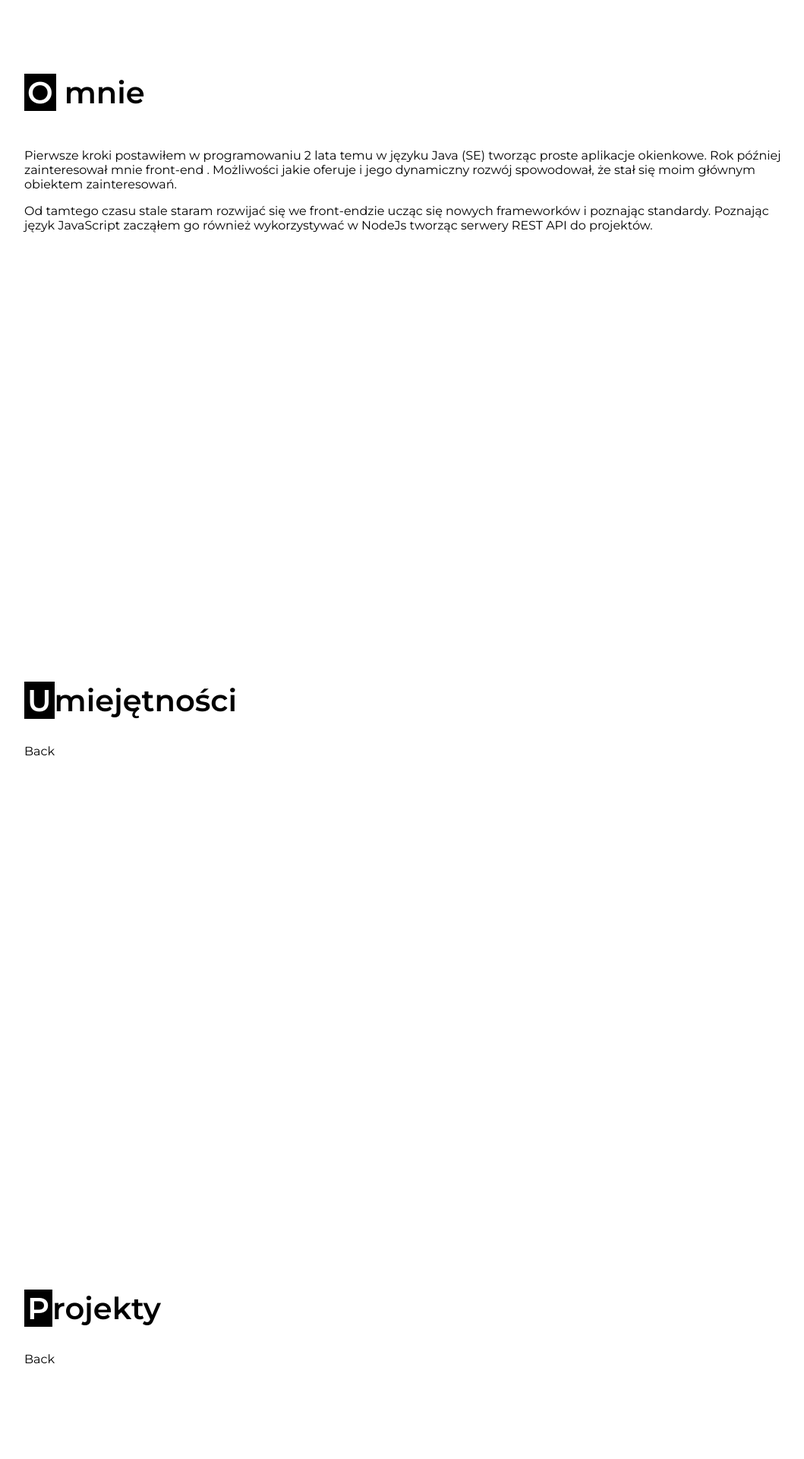
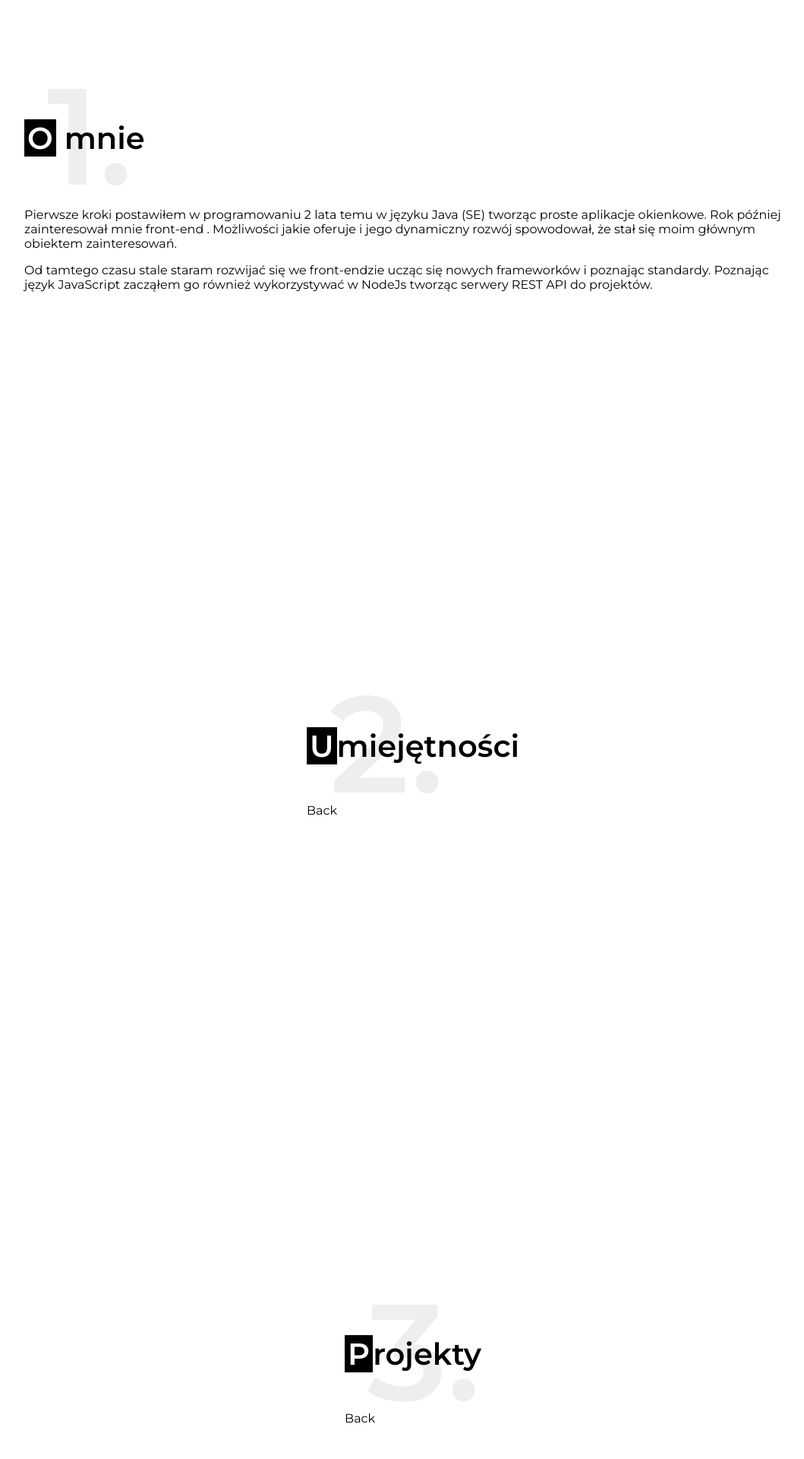
Before and after one commit to qqavon/My-portfolio, a React (Create React App) app: page /sections in a window 1280 px wide. Shown: the top 1920 px of the page at 76% size, without its empty margins (96-1155 px from the left). Built offline with nearby package versions, Linux system fonts and the light colour scheme; the HTML template or start-up script is replaced by a standard one.

Commit message:
Added section numbers

```diff
--- a/src/components/AboutMe/AboutMe.js
+++ b/src/components/AboutMe/AboutMe.js
@@ -4,7 +4,10 @@ import './aboutMe.css'
 const AboutMe = () => {
     return (
         <section id="about-me" className="about-me">
-            <h1> O mnie </h1>
+            <h1 className="section-name">
+                O mnie
+                <span className="section-name__background-text"> 1. </span>
+            </h1>
             <div className="description">
                 <p>
                     Pierwsze kroki postawiłem w programowaniu 2 lata temu w języku Java (SE) tworząc proste aplikacje okienkowe. Rok później zainteresował mnie front-end . Możliwości jakie oferuje i jego dynamiczny rozwój spowodował, że stał się moim głównym obiektem zainteresowań.
--- a/src/components/Contact/Contact.js
+++ b/src/components/Contact/Contact.js
@@ -4,7 +4,10 @@ import { Link } from 'react-router-dom'
 const Contact = () => {
     return (
         <section id="contact">
-            <h1> Kontakt </h1>
+            <h1 className="section-name">
+                Kontakt
+                <span className="section-name__background-text"> 4. </span>
+            </h1>
             <Link to="/" > Back </Link>
         </section>
     )
--- a/src/components/Projects/Projects.js
+++ b/src/components/Projects/Projects.js
@@ -4,7 +4,10 @@ import { Link } from 'react-router-dom'
 const Projects = () => {
     return (
         <section id="projects">
-            <h1> Projekty </h1>
+            <h1 className="section-name">
+                Projekty
+                <span className="section-name__background-text"> 3. </span>
+            </h1>
             <Link to="/" > Back </Link>
         </section>
     )
--- a/src/components/Skills/Skills.js
+++ b/src/components/Skills/Skills.js
@@ -4,7 +4,10 @@ import { Link } from 'react-router-dom'
 const Skills = () => {
     return (
         <section id="skills">
-            <h1> Umiejętności </h1>
+            <h1 className="section-name">
+                Umiejętności
+                <span className="section-name__background-text"> 2. </span>
+            </h1>
             <Link to="/" > Back </Link>
         </section>
     )
--- a/src/index.css
+++ b/src/index.css
@@ -12,25 +12,43 @@ body {
 }
 
 main {
+  display: grid;
+  width: 100%;
   position: relative;
   overflow: hidden;
+  justify-content: center;
+  justify-items: center;
 }
 
-
-h1 {
-  font-size: 40px;
-}
 section {
+  justify-self: center;
   position: relative;
   display: grid;
   align-content: start;
-  min-width: 100vw;
+  max-width: 1336px;
   min-height: 100vh;
-  padding: 5% 10%;
+  padding: 10% 18px;
 }
 
-section h1::first-letter {
+.section-name::first-letter {
   background-color: #000000;
   color: #ffffff;
   padding: 0px 4px;
 }
+
+.section-name {
+  justify-self: start;
+  position: relative;
+  font-size: 40px;
+  padding: 18px 0;
+}
+
+.section-name__background-text {
+  position: absolute;
+  left: 30px;
+  transform: translateY(-40%);
+  font-size: 180px;
+  font-weight: 600;
+  color: #eeeeee;
+  z-index: -1;
+}
```
